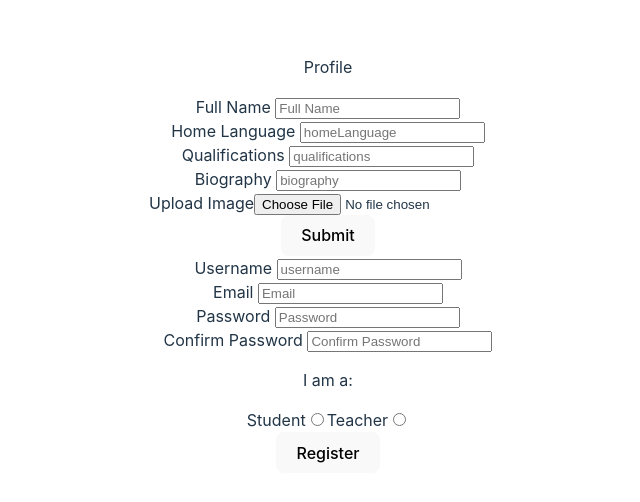
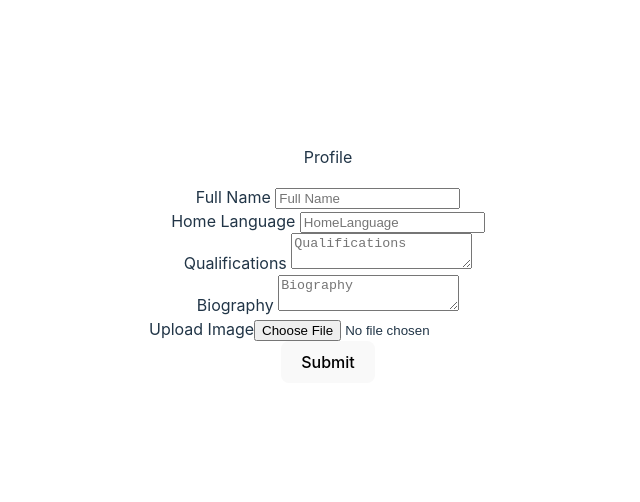
Before and after one commit to santhi26/debugging-dialects, a React (Vite) app in the folder frontend/: page / in a window 1280 px wide. Shown: the part 144-646 px from the top of the page, without its empty margins (312-952 px from the left). Built offline with nearby package versions, Linux system fonts and the light colour scheme.

Commit message:
teacharProfileForm

```diff
--- a/frontend/src/App.jsx
+++ b/frontend/src/App.jsx
@@ -7,7 +7,6 @@ function App() {
   return (
     <>
      <TeacherProfileForm />
-     <RegistrationForm />
     </>
   )
 }
--- a/frontend/src/components/TeacherProfileForm/index.jsx
+++ b/frontend/src/components/TeacherProfileForm/index.jsx
@@ -25,15 +25,26 @@ export default function TeacherProfileForm() {
 
     const handleSubmit  = (e) => {
         e.preventDefault();
-        registerAPI()
+        teacherProfileAPI()
     }
+    //WORK ON IMAGE UPLOAD WHEN HAVING THE ROUTE
+    const handleImageChange = (e) => {
+        const file = e.target.files[0];
+        const reader = new FileReader();
 
-    const handleImageChange = (e) => {
-        const file = e.target.files[0]; // Get the first selected file (if multiple files are allowed)
-        setImage(file);
+        reader.onloadend = () => {
+          // When the reader finishes loading the file, convert it to a Base64 string
+          setImage(reader.result);
+        };
+
+        if (file) {
+          // Start reading the file as a Data URL (Base64 encoded string)
+          reader.readAsDataURL(file);
+        }
+
       };
 
-    const registerAPI = async() => {
+    const teacherProfileAPI = async() => {
         try {
             const options = {
                 method: "POST",
@@ -42,18 +53,15 @@ export default function TeacherProfileForm() {
                     'Content-Type': 'application/json'
                 },
                 body: JSON.stringify({
-                    username: username,
-                    password: password,
-                    email: email,
-                    role: role,
-                    joined_date: new Date().toISOString()
+                    teacher_name: fullName,
+                    teacher_profile_image: image,
+                    teacher_biography: biography,
+                    teacher_home_language: homeLanguage,
+                    qualifications: qualifications
             })}
 
             const response = await fetch('http://localhost:3000/api/user/register', options);
             const data = await response.json();
-            localStorage.setItem("username", data.username);
-            localStorage.setItem("token", data.token);
-
 
         } catch (error) {
             console.log(error)
@@ -70,26 +78,25 @@ export default function TeacherProfileForm() {
         </div>
         <div className="homeLanguage">
             <label className="form_label" htmlFor="homeLanguage">Home Language </label>
-            <input className="form_input" value={homeLanguage} onChange = {(e) => handleInputChange(e)} type="homeLanguage"  id="homeLanguage" placeholder="homeLanguage" required/>
+            <input className="form_input" value={homeLanguage} onChange = {(e) => handleInputChange(e)} type="homeLanguage"  id="homeLanguage" placeholder="HomeLanguage" />
         </div>
         <div className="qualifications">
             <label className="form_label" htmlFor="qualifications">Qualifications </label>
-            <input className="form_input" value={qualifications} onChange = {(e) => handleInputChange(e)} type="password" id="qualifications" placeholder="qualifications" required/>
+            <textarea className="form_input" value={qualifications} onChange = {(e) => handleInputChange(e)} type="password" id="qualifications" placeholder="Qualifications" />
         </div>
         <div className="biography">
-            <label className="form_label" htmlFor="biography"> Biography </label>
-            <input className="form_input" value={biography} onChange = {(e) => handleInputChange(e)} type="textarea" id="biography" placeholder="biography" />
+            <label className="form_label" htmlFor="biography">Biography </label>
+            <textarea className="form_input" value={biography} onChange = {(e) => handleInputChange(e)} type="biography" id="biography" placeholder="Biography" />
         </div>
         <div className="image">
           <label className="form_label" htmlFor="image">Upload Image</label>
           <input
             type="file"
             id="image"
-            accept="image/*" // Only allow image files
+            accept="image/*"
             onChange={handleImageChange}
           />
         </div>
-
         <div className="submit-button">
             <button type="submit" className="btn">Submit</button>
         </div>
```
